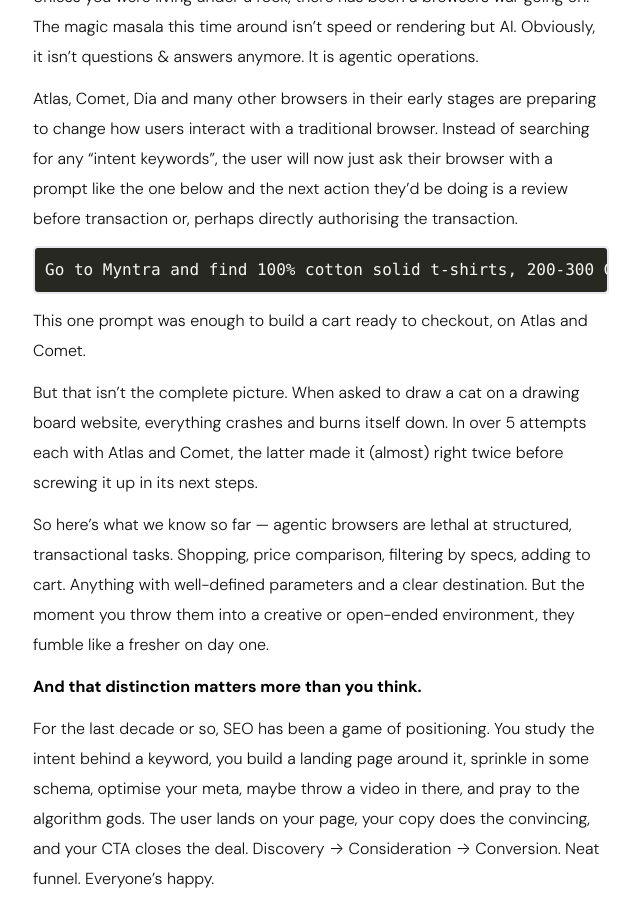
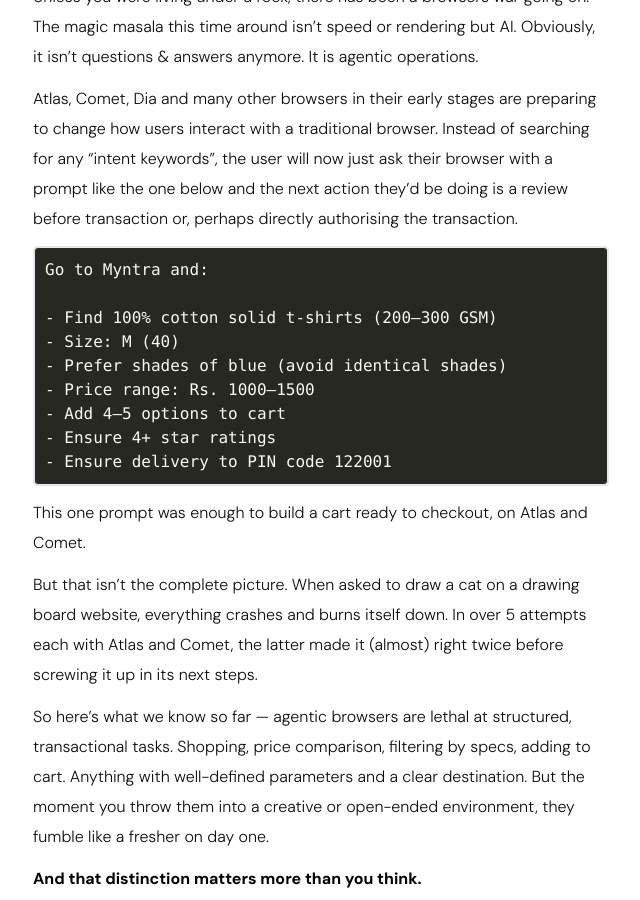
Before and after one commit to talkxo/rishiraj-blog-machine, a Jekyll site: the page built from _posts/2025-11-14-rethinking-seo.md, in a window 1280 px wide and 900 px high, scrolled down 559 px. Shown: the whole window, without its empty margins (319-959 px from the left). Built offline with Jekyll 4.4.1, drawn with Linux system fonts in a browser that asks for light colours.

Commit message:
Fix prompt formatting
Made-with: Cursor

````diff
--- a/_posts/2025-11-14-rethinking-seo.md
+++ b/_posts/2025-11-14-rethinking-seo.md
@@ -14,7 +14,15 @@ Unless you were living under a rock, there has been a browsers war going on. The
 Atlas, Comet, Dia and many other browsers in their early stages are preparing to change how users interact with a traditional browser. Instead of searching for any "intent keywords", the user will now just ask their browser with a prompt like the one below and the next action they'd be doing is a review before transaction or, perhaps directly authorising the transaction.
 
 ```
-Go to Myntra and find 100% cotton solid t-shirts, 200-300 GSM, size M (40) preferably in shades of blue (avoid same shades) and in the price range of Rs. 1000-1500 + add them to cart, 4-5 options. Make sure they have a 4+ stars for ratings and delivers to PIN code 122001.
+Go to Myntra and:
+
+- Find 100% cotton solid t-shirts (200–300 GSM)
+- Size: M (40)
+- Prefer shades of blue (avoid identical shades)
+- Price range: Rs. 1000–1500
+- Add 4–5 options to cart
+- Ensure 4+ star ratings
+- Ensure delivery to PIN code 122001
 ```
 
 This one prompt was enough to build a cart ready to checkout, on Atlas and Comet.
````
